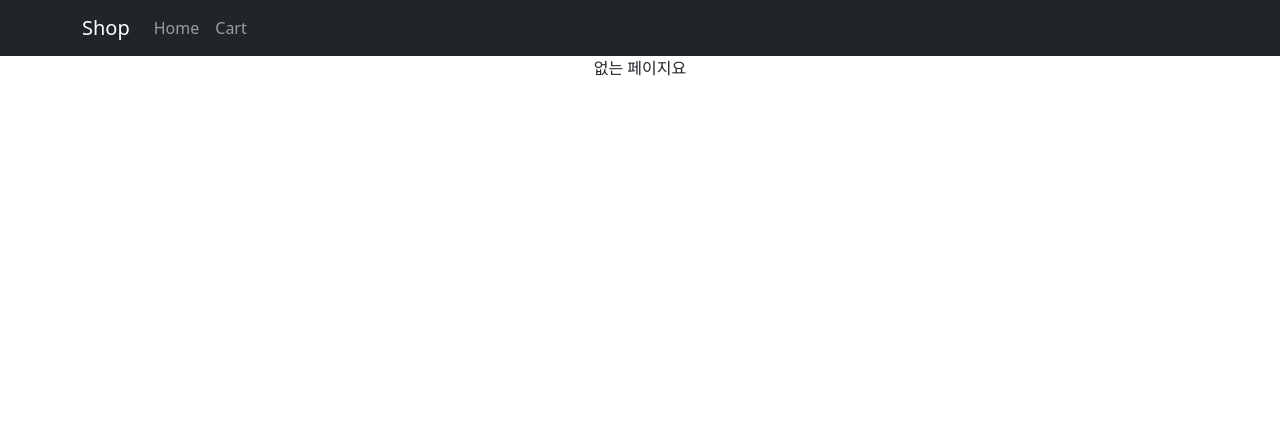
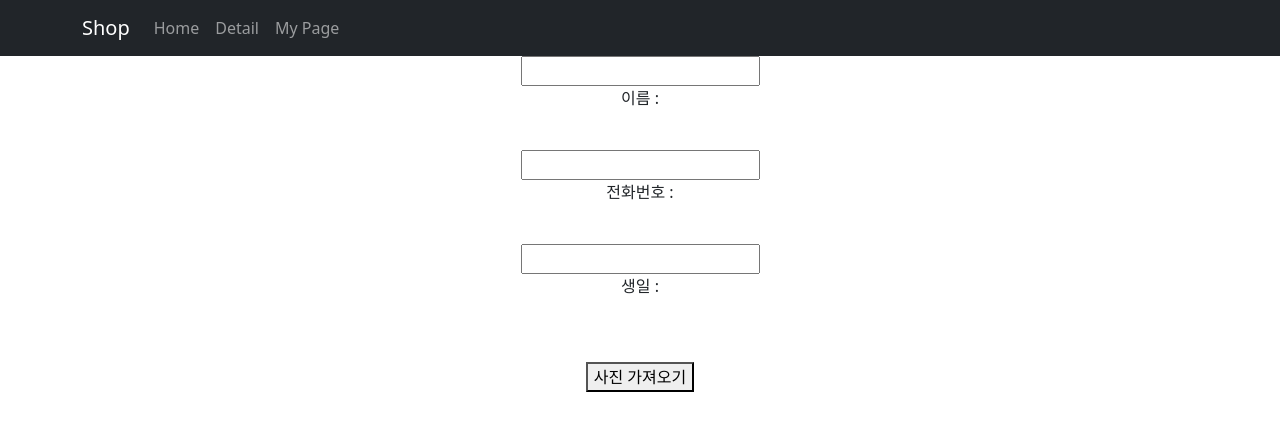
Before and after one commit to PyoYurim/React, a React (Create React App) app in the folder shop/: page /mypage in a window 1280 px wide. Shown: the top 430 px of the page. Built offline with nearby package versions, Linux system fonts and the light colour scheme.

Commit message:
Feat : 사용자가 정보를 입렵하면 바로 입력한 것이 보이도록 하는 기능과 사진 가져오기 버튼을 클릭 시 사진을 띄우도록 하는 기능 추가

```diff
--- a/shop/src/App.js
+++ b/shop/src/App.js
@@ -8,6 +8,7 @@ import bg from './img/bg.png'
 import data from './data.js';
 import { Routes, Route, Link, HashRouter, useNavigate, Outlet} from 'react-router-dom'
 import Detail from './Detail.js';
+import MyPage from './MyPage.js';
 import axios from 'axios'
 
 export let Context1 = createContext()
@@ -28,7 +29,8 @@ function App() {
             {/* <Link to="/" style={{textDecoration:"none", marginLeft:20}}>홈</Link>
             <Link to="/detail" style={{textDecoration:"none", marginLeft:40}}>상세페이지</Link> */}
             <Nav.Link onClick={()=>{navigate('/')}}>Home</Nav.Link>
-            <Nav.Link onClick={()=>{navigate('/detail')}}>Cart</Nav.Link>
+            <Nav.Link onClick={()=>{navigate('/detail')}}>Detail</Nav.Link>
+            <Nav.Link onClick={()=>{navigate('/mypage')}}>My Page</Nav.Link>
           </Nav>
         </Container>
       </Navbar>
@@ -59,6 +61,7 @@ function App() {
           } />
         {/* 404 페이지 */}
         <Route path="*" element={<div>없는 페이지요</div>} />
+        <Route path="/mypage" element={<MyPage></MyPage>}/>
 
         <Route path="/about" element={<About />}>
           <Route path="member" element={<div>멤버임</div>} /> {/* 어디에 보여줄지 정하기 위해 <Outlet></Outlet>사용 */}
--- /dev/null
+++ b/shop/src/MyPage.js
@@ -0,0 +1,50 @@
+import React, { useState, useEffect} from 'react';
+function MyPage() {
+    let [name, setName] = useState('');
+    let [call, setCall] = useState('');
+    let [birth, setBirth] = useState('');
+    let [showImage, setShowImage] = useState(false)
+
+    const handleImageClick = () => {
+        setShowImage(true);
+    }
+    return (
+
+        <div className="info">
+            <input onChange={(e) => {
+                {
+                setName(e.target.value);
+                }
+            }}
+            />
+            <p>이름 : {name}</p>
+            <br></br>
+            <input onChange={(e) => {
+                {
+                setCall(e.target.value);
+                }
+            }}
+            />
+            <p>전화번호 : {call}</p>
+            <br></br>
+            <input onChange={(e) => {
+                {
+                setBirth(e.target.value);
+                }
+            }}
+            />
+            <p>생일 : {birth}</p>
+            <br></br><br></br>
+
+            {
+                showImage ? (<img src={require('./img/한교동3.png')} alt="사진"/>
+                ): (<button onClick={handleImageClick}>사진 가져오기</button>)
+            }
+            {/* 처음에 false로 값을 정해주고 버튼을 클릭했을 때 사진가져오기 버튼이 나올 수 있도록 해주었다
+            버튼을 누르면 true로 바꿔주기로 위에서 선언을 했고 true로 바뀌면 저절로 앞에 구문이 실행이된다. */}
+        </div>
+
+
+    )
+}
+export default MyPage;
```
Also changed, not shown: shop/src/img/한교동3.png (added).
